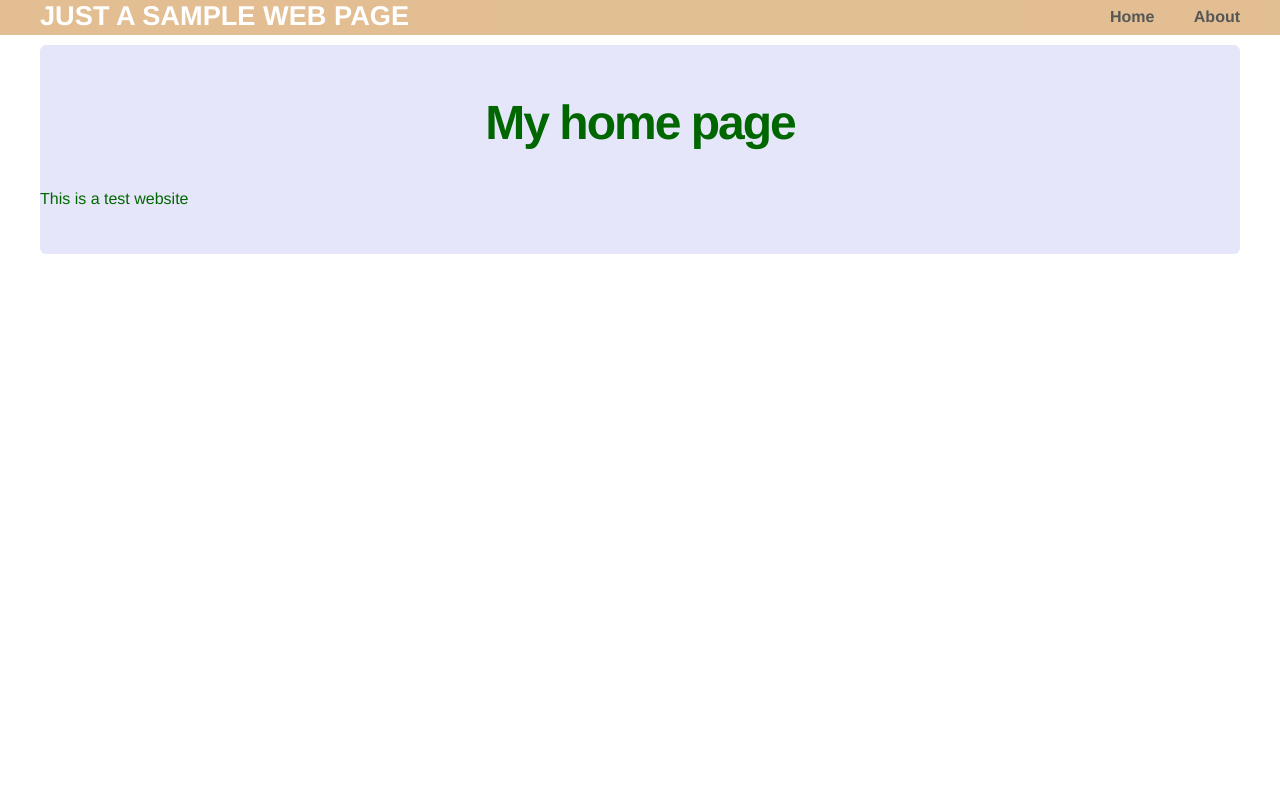
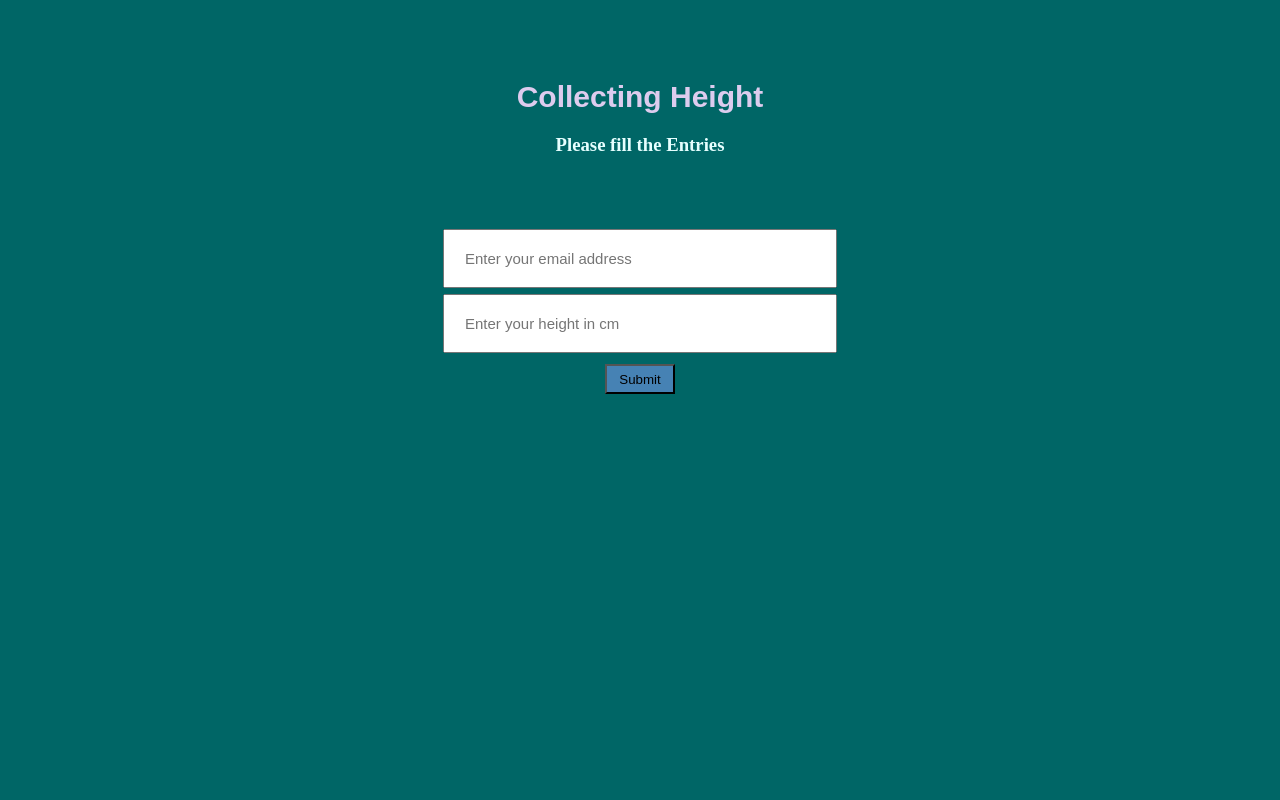
Before and after one commit to bighnaraj/WebAppFlask, a Flask app: page / in a window 1280 px wide. Run offline with Flask 2, Linux system fonts and the light colour scheme.

Commit message:
first commit

```diff
--- a/FirstSample.py
+++ /dev/null
@@ -1,14 +0,0 @@
-from flask import Flask, render_template
-
-app = Flask(__name__)
-
-@app.route('/')
-def home():
-    return render_template("home.html")
-
-@app.route('/about/')
-def about():
-    return render_template("about.html")
-
-if __name__=='__main__':
-    app.run(debug=True)
--- /dev/null
+++ b/app.py
@@ -0,0 +1,46 @@
+from flask import Flask, render_template, request
+from flask_sqlalchemy import SQLAlchemy
+from send_email import send_email
+from sqlalchemy import func
+
+app = Flask(__name__)
+#app.config['SQLALCHEMY_DATABASE_URI'] = 'postgresql://postgres:myPassword@localhost/postgres'
+#"dbname='postgres' user='postgres' password='myPassword' host='localhost'"
+app.config['SQLALCHEMY_DATABASE_URI'] = 'postgres://fswzgdbjdfceuf:97c19bf1a69c8a6d4fa8b5baa946ad3591b9de7718d921417addcd4c3511e9de@ec2-23-23-216-40.compute-1.amazonaws.com:5432/d3anqp0rh697k7?sslmode=require'
+db = SQLAlchemy(app)
+
+class Data(db.Model):
+    __tablename__ = 'data'
+    id = db.Column(db.Integer,primary_key=True)
+    email = db.Column(db.String(120),unique=True)
+    height = db.Column(db.Integer)
+
+    def __init__(self,email,height):
+        self.email = email
+        self.height = height
+
+
+@app.route('/')
+def index():
+    return render_template("index.html")
+
+@app.route('/success', methods=["POST"])
+def success():
+    if request.method=="POST":
+        email = request.form['email_name']
+        height = request.form['height_name']
+        send_email(email,height)
+        if db.session.query(Data).filter(Data.email==email).count()==0:
+            data = Data(email,height)
+            db.session.add(data)
+            db.session.commit()
+
+            average_height = db.session.query(func.avg(Data.height)).scalar()
+            average_height = round(average_height,1)
+            print(average_height)
+            return render_template("success.html")
+        else:
+            return render_template("index.html",text="email address already exist")
+
+if __name__=='__main__':
+    app.run(debug=True)
--- /dev/null
+++ b/runtime.txt
@@ -0,0 +1 @@
+python-3.5.1
--- a/static/css/main.css
+++ b/static/css/main.css
@@ -1,90 +1,50 @@
-body {
+html,body{
+  height: 100%;
   margin: 0;
-  padding: 0;
-  font-family: "Helvetica Neue", Helvetica, Arial, sans-serif;
-  color: #060;
 }
 
-/*
- * Formatting the header area
- */
-
-header {
-  background-color: #DFB887;
-  height: 35px;
+.container {
+  background-color: #006666;
+  height: 100%;
   width: 100%;
-  opacity: .9;
-  margin-bottom: 10px;
+  margin: 0 auto;
+  color: #e6ffff;
+  overflow: hidden;
+  text-align: center;
 }
 
-header h1.logo {
-  margin: 0;
-  font-size: 1.7em;
-  color: #fff;
-  text-transform: uppercase;
-  float: left;
+.container h1{
+  font-family: arial,sans-serif;
+  font-size: 30px;
+  color: #DDCCEE;
+  margin-top: 80px;
 }
 
-header h1.logo:hover {
-  color: #fff;
-  text-decoration: none;
+.container form{
+  margin: 70px;
 }
 
-/*
- * Center the body content
- */
-
-.container {
-  width: 1200px;
-  margin: 0 auto;
+.container input{
+  width: 350px;
+  height: 15px;
+  font-size: 15px;
+  margin: 3px;
+  padding: 20px;
+  transition: all 0.2s easy-in-out;
 }
 
-div.home {
-  padding: 10px 0 30px 0;
-  background-color: #E6E6FA;
-  -webkit-border-radius: 6px;
-     -moz-border-radius: 6px;
-          border-radius: 6px;
+.container button{
+  width: 70px;
+  height: 30px;
+  background-color: steelblue;
+  margin: 8px;
 }
 
-div.about {
-  padding: 10px 0 30px 0;
-  background-color: #E6E6FA;
-  -webkit-border-radius: 6px;
-     -moz-border-radius: 6px;
-          border-radius: 6px;
+.container p{
+  margin: 200px;
 }
 
-h2 {
-  font-size: 3em;
-  margin-top: 40px;
-  text-align: center;
-  letter-spacing: -2px;
+.message{
+  font-size: 15px;
+  color: #ff9999
 }
-
-h3 {
-  font-size: 1.7em;
-  font-weight: 100;
-  margin-top: 30px;
-  text-align: center;
-  letter-spacing: -1px;
-  color: #999;
-}
-
-.menu {
-  float: right;
-  margin-top: 8px;
-}
-
-.menu li {
-  display: inline;
-}
-
-.menu li + li {
-  margin-left: 35px;
-}
-
-.menu li a {
-  color: #444;
-  text-decoration: none;
-}
--- /dev/null
+++ b/templates/index.html
@@ -0,0 +1,25 @@
+<!DOCTYPE html>
+<html>
+  <title> Data Collector App </title>
+  <head>
+    <link href="../static/css/main.css" rel="stylesheet">
+  </head>
+
+  <body>
+    <div class="container">
+
+     <h1> Collecting Height </h1>
+     <h3> Please fill the Entries </h3>
+     <div class="message">
+        {{text|safe}}
+     </div>
+     <form action="{{url_for('success')}}" method="POST">
+      <input title="Your email is safe with us" placeholder="Enter your email address" type="email" name="email_name" require><br>
+      <input title="Your data is safe with us" placeholder="Enter your height in cm" type="number" min="50" max="300" name="height_name" require><br>
+      <button type="submit"> Submit </button>
+     </form>
+
+    </div>
+  </body>
+
+</html>
```
Also changed, not shown: requirements.txt (added, +10 -0 lines), send_email.py (added, +23 -0 lines), templates/success.html (added, +18 -0 lines), 2 other files.
